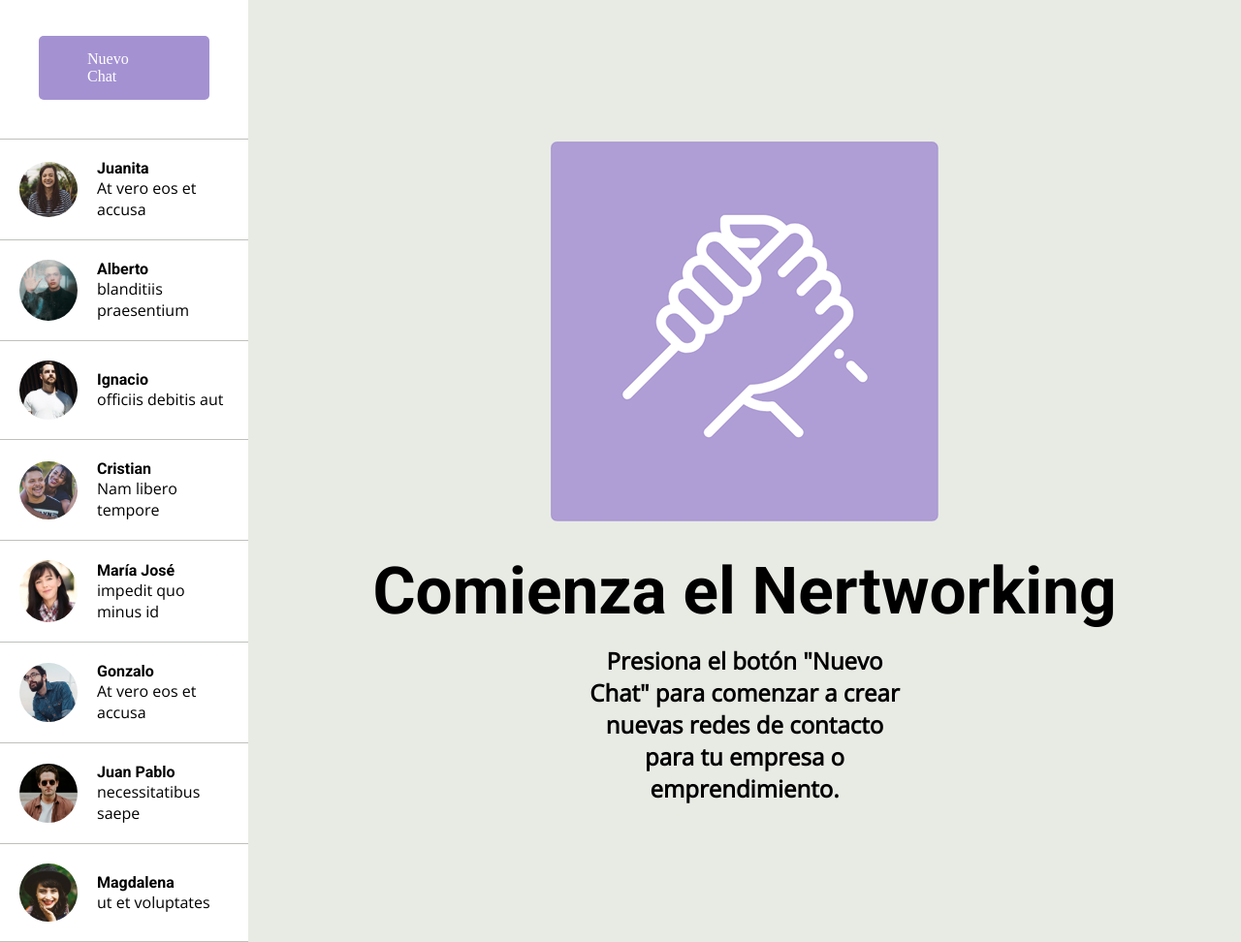
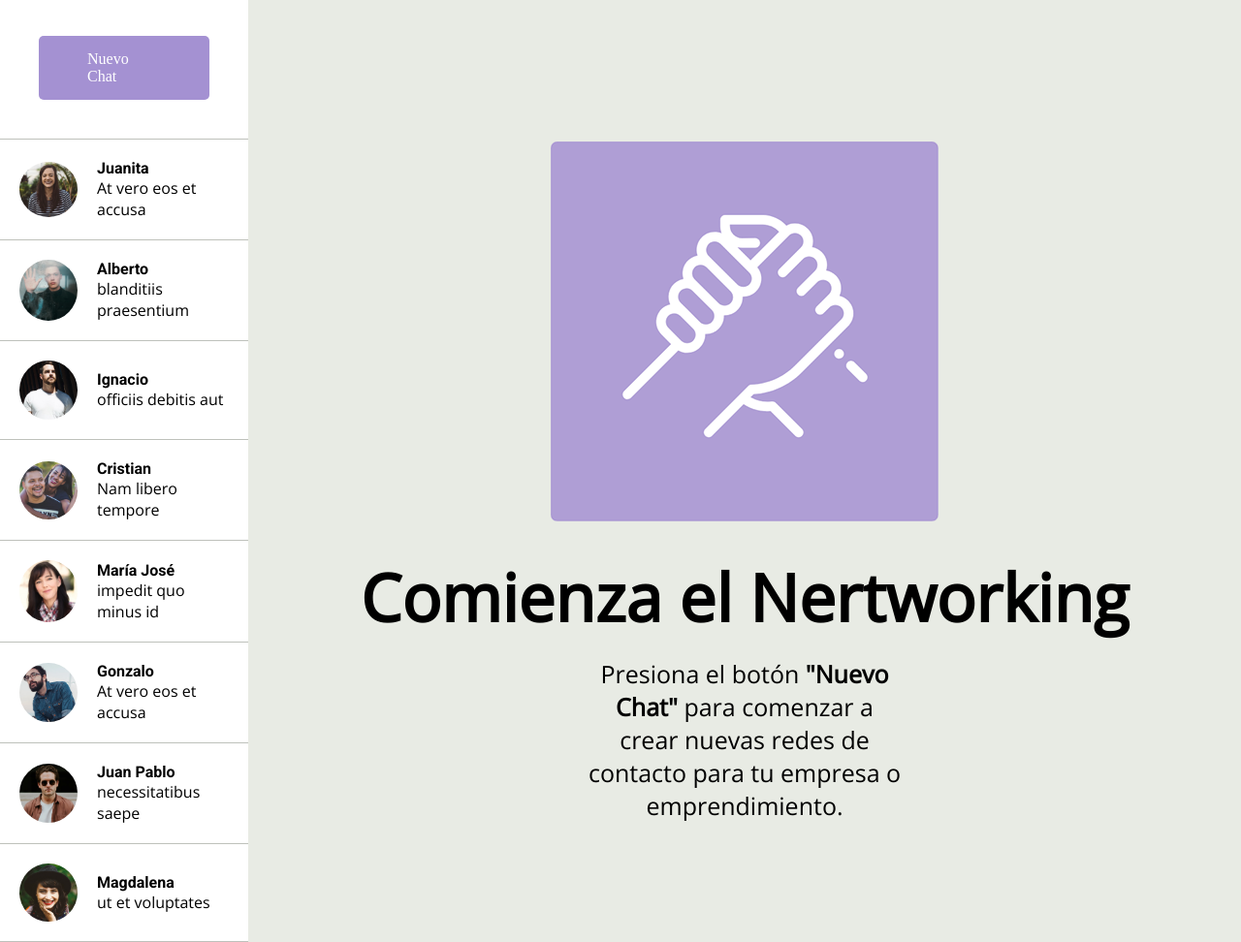
Before and after one commit to paaolaola/desafio-1-paola-gonzalez, a plain HTML site: page index.html in a window 1280 px wide. Shown: the part 94-1066 px from the top of the page at 97% size. Drawn offline with nearby package versions, Linux system fonts and the light colour scheme.

Commit message:
strong texto

```diff
--- a/assets/css/style.css
+++ b/assets/css/style.css
@@ -152,8 +152,9 @@ i {
 }
 
 .text-3 {
-    font-family: "roboto";
+    font-family: "Roboto";
     margin-left: 20px;
+    font-weight: 100px;
 }
 .text-4 {
     font-family: "Open Sans";
@@ -173,7 +174,7 @@ section {
     padding: 15rem 2rem 1rem 2rem;
 }
 .article2 {
-    font-family: "roboto";
+    font-family: "Open Sans";
     font-size: 45px;
     text-align: center;
     display: flex;
@@ -185,7 +186,7 @@ section {
 
 .article3 {
     font-family: "Open Sans";
-    font-size: 16px;
+    font-size: 25px;
     text-align: center;
     display: flex;
     flex-direction: column;
--- a/index.html
+++ b/index.html
@@ -102,7 +102,7 @@
                     <h1>Comienza el Nertworking</h1>
                 </div>
                 <div class="article3">
-                    <h2>Presiona el botón "Nuevo Chat" para comenzar a crear nuevas redes de contacto para tu empresa o emprendimiento.</h2>
+                    <p>Presiona el botón <strong>"Nuevo Chat"</strong> para comenzar a crear nuevas redes de contacto para tu empresa o emprendimiento.</p>
                 </div>
             </section>
         </main>
```
